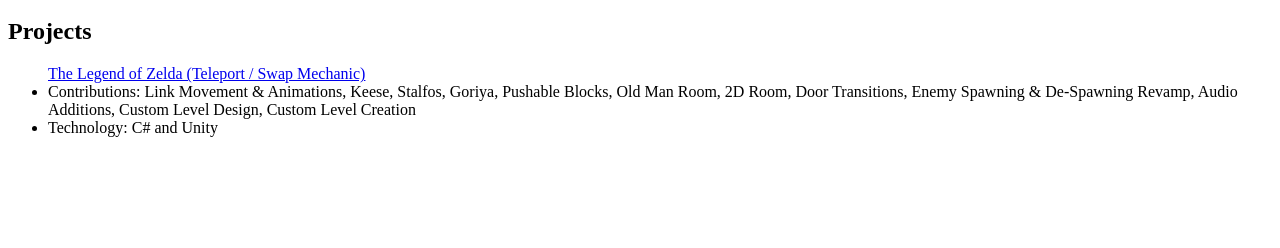
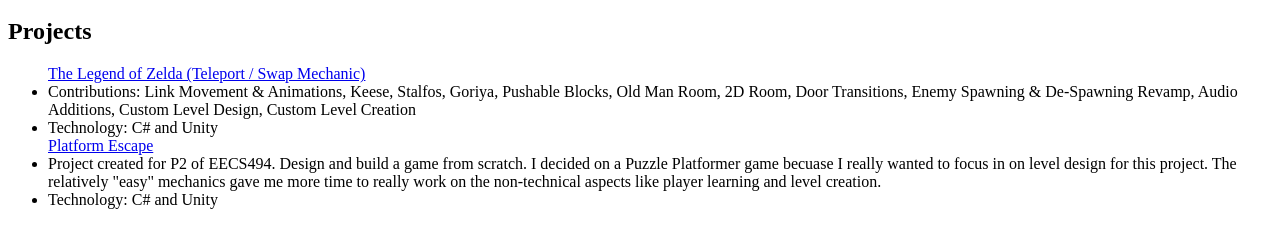
Before and after one commit to Timmermj10/EECS494_Portfolio, a plain HTML site: page index.html in a window 1280 px wide. Shown: the part 48-296 px from the top of the page. Drawn offline with Linux system fonts and the light colour scheme.

Commit message:
P2Gold builds

```diff
--- a/index.html
+++ b/index.html
@@ -6,8 +6,17 @@
 
 <ul>
 <a href="https://Timmermj10.github.io/EECS494_Portfolio/GoldBuilds.zip" download="Zelda494">The Legend of Zelda (Teleport / Swap Mechanic)</a>
-<li>Contributions: Link Movement & Animations, Keese, Stalfos, Goriya, Pushable Blocks, Old Man Room, 2D Room, Door Transitions, Enemy Spawning & De-Spawning Revamp, Audio Additions, Custom Level Design, Custom Level Creation</li>
+<li>
+    Contributions: Link Movement & Animations, Keese, Stalfos, Goriya, Pushable Blocks, Old Man Room, 2D Room, Door Transitions, Enemy Spawning & De-Spawning Revamp, Audio Additions, Custom Level Design, Custom Level Creation
+</li>
 <li>Technology: C# and Unity</li>
+
+<a href="https://Timmermj10.github.io/EECS494_Portfolio/P2GoldBuilds.zip" download="P2Gold">Platform Escape</a>
+<li>
+    Project created for P2 of EECS494. Design and build a game from scratch. I decided on a Puzzle Platformer game becuase I really wanted to focus in on level design for this project. The relatively "easy" mechanics gave me more time to really work on the non-technical aspects like player learning and level creation.
+</li>
+<li>Technology: C# and Unity</li>
+
 </ul>
 
 </html>
```
Also changed, not shown: 1 other file.
